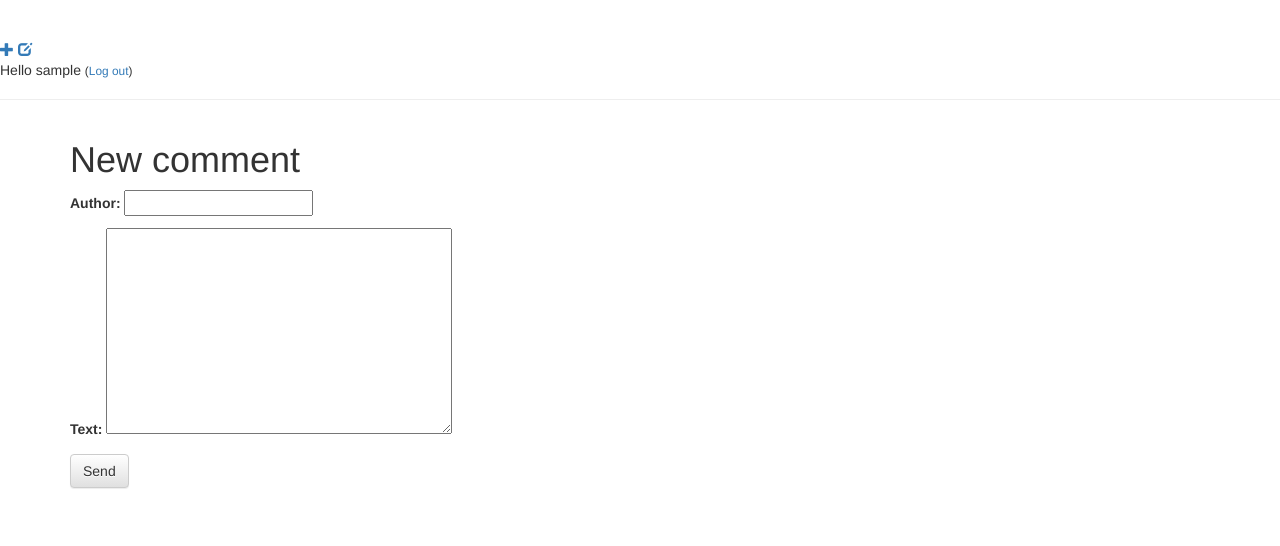
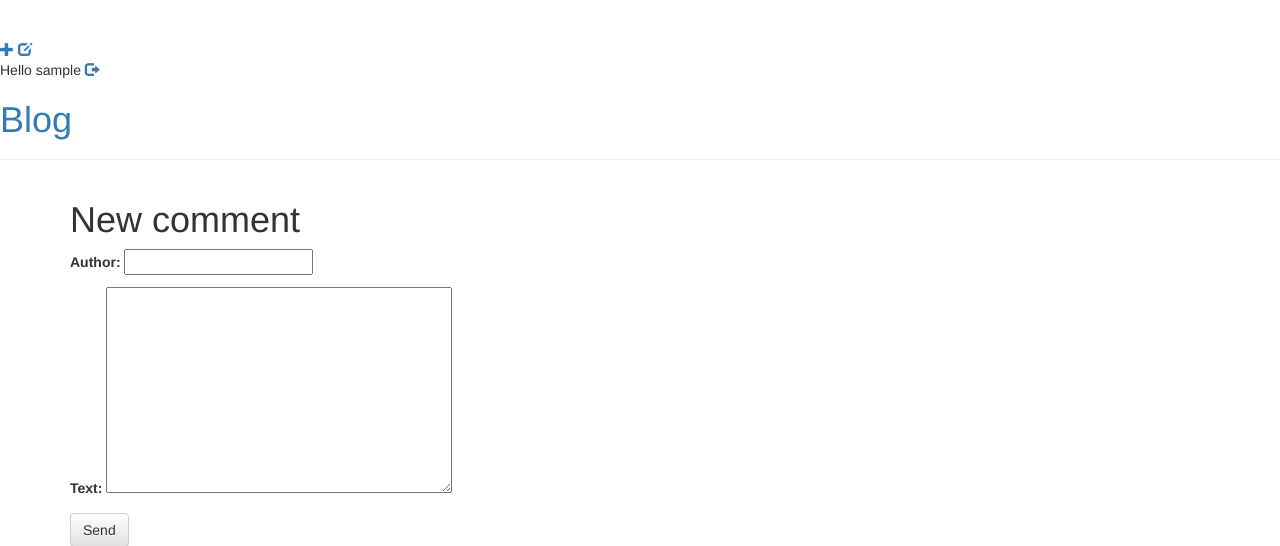
Before and after one commit to DjangoAC/NIN, a Django app: page /post/1/comment/ in a window 1280 px wide. Shown: the top 546 px of the page. Run offline with Django 3.2, Linux system fonts and the light colour scheme; a user stored in the database is signed in; tables that the repository leaves empty hold one stand-in row (values such as "Sample post"); some libraries are stand-ins or nearby versions.

Commit message:
prev new templastes

```diff
--- a/website/blog/templates/blog/base.html
+++ b/website/blog/templates/blog/base.html
@@ -12,10 +12,11 @@
         {% if user.is_authenticated %}
             <a href="{% url 'post_new' %}" class="top-menu"><span class="glyphicon glyphicon-plus"></span></a>
             <a href="{% url 'post_draft_list' %}" class="top-menu"><span class="glyphicon glyphicon-edit"></span></a>
-            <p class="top-menu">Hello {{ user.username }} <small>(<a href="{% url 'logout' %}">Log out</a>)</small></p>
+            <p class="top-menu">Hello {{ user.username }} <a href="{% url 'logout' %}"><span class="glyphicon glyphicon-log-out"></span></a></p>
         {% else %}
             <a href="{% url 'login' %}" class="top-menu"><span class="glyphicon glyphicon-lock"></span>Log in</a>
         {% endif %}
+        <h1><a href="/">Blog</a></h1>
     </div>
     <div class="content container">
         <div class="row">
```
Also changed, not shown: 1 other file.
